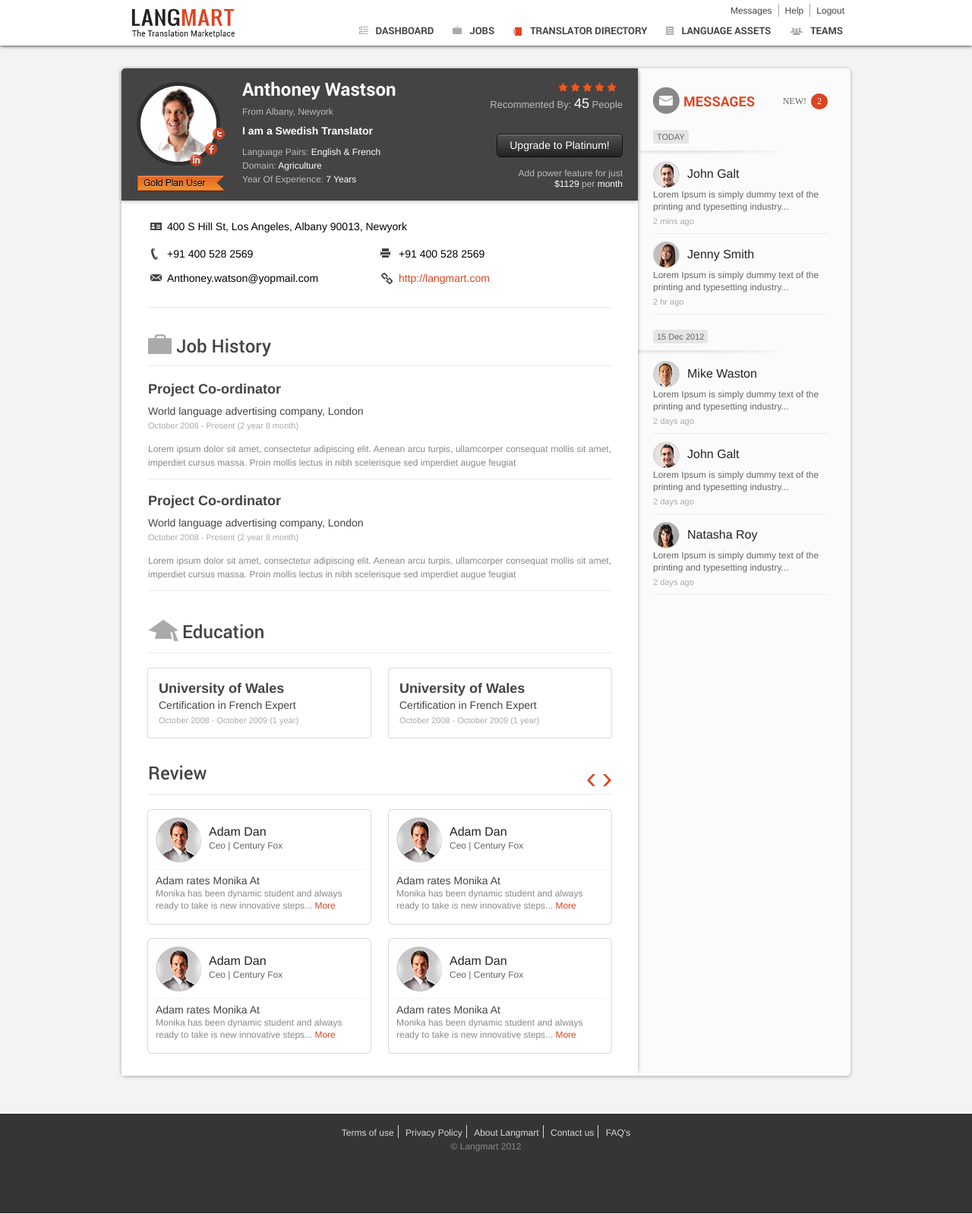
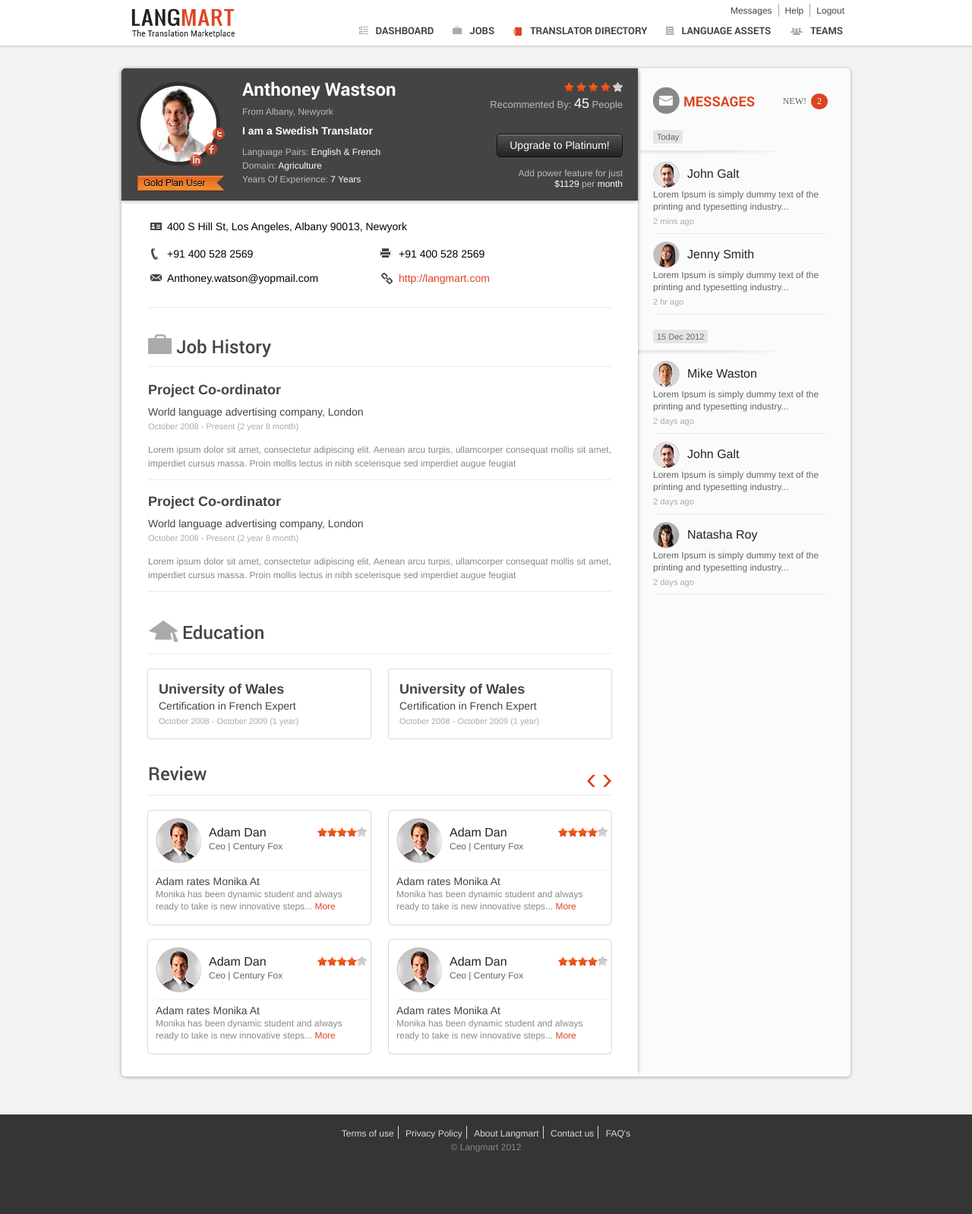
Before and after one commit to unmeshdusane002/unmesh_assignment, a plain HTML site: page Assignment_3/index.html in a window 1280 px wide. Shown: the whole page at 76% size. Drawn offline with Linux system fonts and the light colour scheme; a web font is replaced by a local one.

Commit message:
made some change in page

```diff
--- a/Assignment_3/css/style.css
+++ b/Assignment_3/css/style.css
@@ -43,15 +43,13 @@ body
 }
 #header{
 	background-color: #fff;
-	box-shadow:0px 0px 5px #000;
+	box-shadow:0px 2px 2px 0px #d7d7d7;
 	margin-bottom: 30px;
 }
 .headerContainer
 {
 	margin:0px auto;
 	width: 960px;
-	background: #fff;
-
 }
 a.headerLogo
 {
@@ -70,8 +68,7 @@ a.headerLogo
 }
 .headerRight .headerTop
 {
-	margin-top: 5px;
-	margin-bottom: 6px;
+	margin:5px 0px 6px 0px;
 	float: right;
 }
 
@@ -197,12 +194,9 @@ a.headerLogo
 	margin: 0px auto;
 	width: 960px;
 	background-color: #fbfbfb;
-
-	/*box-shadow: 0px 0px 5px #d5d5d5;*/
 	box-shadow: 0px 1px 5px 0px rgba(0,0,0,0.3);
 	border-radius: 5px;
 	margin-bottom: 50px;
-
 }
 .contentLeft
 {
@@ -210,6 +204,7 @@ a.headerLogo
 	float: left;
 	background-color: #fff;
 	box-shadow: 5px 0 5px -5px rgba(0,0,0,0.3);;
+	border-bottom-left-radius:5px;
 /*box-shadow: 0px 1px 5px 0px rgba(0,0,0,0.3);*/
 }
 
@@ -292,6 +287,7 @@ a.headerLogo
 .contentLeftTopMiddle
 {
 	float: left;
+	font-family: Helvetica;
 }
 .contentLeftTopMiddle h1
 {
@@ -305,8 +301,7 @@ a.headerLogo
 {
 	font-size: 12px;
 	line-height: 20px;
-	font-family: Helvetica;
-	font-weight: lighter;
+
 	color: #bbbbbb;
 	display: block;
 	margin-bottom: 5px;
@@ -315,7 +310,7 @@ a.headerLogo
 {
 	font-size: 14px;
 	line-height: 20px;
-	font-family: Helvetica;
+
 	font-weight: bold;
 	color: #fff;
 	display: block;
@@ -323,7 +318,6 @@ a.headerLogo
 }
 .contentLeftTopMiddle ul
 {
-	font-family: Helvetica;
 	font-size: 12px;
 	line-height: 18px;
 	color: #bbbbbb;
@@ -337,34 +331,31 @@ a.headerLogo
 {
 	float: right;
 	font-family: Helvetica;
-	margin:0px 0px 0px 0px;
 }
 /**** css for star rating **********/
 .contentLeftTopRight .userRating
 {
-	width: 80px;
-	margin:0px 5px 7px 0px;
+
+	margin:0px 0px 7px 0px;
 	float: right;
 	height: 13px;
 	position: relative;
-	background: url("../images/ratingFront.png") top left repeat-x;
 	background-color: #444444;
 }
 .contentLeftTopRight .userRating li
 {
 	float: left;
+	background: url("../images/ratingstar.png") top left no-repeat;
+	width: 13px;
+	height: 13px;
+	margin-right: 3px;
 }
-.contentLeftTopRight .userRating li  a
+.contentLeftTopRight .userRating li.five
 {
-	display: block;
-	width: 16px;
-	height: 13px;
-	position: absolute;
+	background: url("../images/ratingstr-hollow.png") top left no-repeat;
+	margin-right: 0px;
 }
-.contentLeftTopRight .userRating li  a:hover
-{
 
-}
 
 /***********************************/
 .contentLeftTopRight img
@@ -404,6 +395,10 @@ a.headerLogo
 	color: #fff;
 	margin-bottom: 14px;
 }
+.contentLeftTopRight .upgradeBtn:hover
+{
+	box-shadow:0px 0px 5px #ea531b;
+}
 .addpower
 {
 	font-size: 12px;
@@ -442,6 +437,7 @@ a.headerLogo
 	border-bottom: 1px solid #ebebeb;
 	padding-bottom: 10px;
 	margin-bottom: 35px;
+	font-family: Helvetica;
 }
 .profileInfo .contactInfo .address
 {
@@ -502,7 +498,7 @@ a.headerLogo
 {
 	font-size: 24px;
 	display: block;
-	line-height: 31px;
+	line-height: 32px;
 	font-family: roboto-med;
 	background-image: url("../images/31X26-jobs.png");
 	background-repeat: no-repeat;
@@ -555,6 +551,7 @@ a.headerLogo
 .education
 {
 	margin:0px 0px 8px 0px;
+	font-family: Helvetica;
 }
 .education .heading
 {
@@ -745,7 +742,28 @@ a.headerLogo
 {
 	color: #dd4422;
 }
+.reviewProfileTop .reviewProfileRating
+{
+	float: right;
+	margin-top: 12px;
+}
+.reviewProfileTop .reviewProfileRating  li
+{
+	width: 13px;
+	height: 13px;
+	background-image: url("../images/ratingstar.png");
+	background-repeat: no-repeat;
+	float: left;
+	margin: 0px;
+	padding: 0px;
+	box-shadow: none;
+}
 
+.reviewProfileTop .reviewProfileRating  .five
+{
+	background-image: url("../images/ratingstr-hollow.png");
+	background-repeat: no-repeat;
+}
 /************** footer ****************/
 #footer
 {
@@ -767,7 +785,6 @@ a.headerLogo
 
 #footer .footerWrapper ul li
 {
-
 	float: none;
 	display: inline;
 	padding:0px 5px 0px 5px;
@@ -790,6 +807,10 @@ a.headerLogo
 	line-height: 12px;
 	font-family: Helvetica;
 	color: #d9d9d9;
+}
+#footer .footerWrapper ul li a:hover
+{
+	color: #dd4422;
 }
 #footer .footerWrapper ul li.clr
 {
@@ -921,7 +942,7 @@ a.headerLogo
 	display: block;
 }
 
-.date span
+.date
 {
 	margin-left: 20px;
 	border-radius: 3px;
--- a/Assignment_3/index.html
+++ b/Assignment_3/index.html
@@ -52,22 +52,23 @@
 						<ul>
 							<li>Language Pairs: <span>English &amp; French</span></li>
 							<li>Domain: <span>Agriculture</span></li>
-							<li>Year Of Experience: <span>7 Years</span></li>
+							<li>Years Of Experience: <span>7 Years</span></li>
 						</ul>
 					</div>
 
 					<div class="contentLeftTopRight">
 						<ul class="userRating">
-							<li><a href="#" class="one"></a></li>
-							<li><a href="#" class="two"></a></li>
-							<li><a href="#" class="three"></a></li>
-							<li><a href="#" class="four"></a></li>
-							<li><a href="#" class="five"></a></li>
+							<li class="one"></li>
+							<li class="two"></li>
+							<li class="three"></li>
+							<li class="four"></li>
+							<li class="five"></li>
 						</ul>
 						<!-- <img src="images/stars.png" alt="rating" />-->
 						<div class="clr"></div>
 						<div class="recommendation">Recommented By: <span>45</span> People</div>
 						<a href="#" class="upgradeBtn">Upgrade to Platinum!</a>
+						<div class="clr"></div>
 						<div class="addpower">Add power feature for just<br /><span>$1129</span> per <span>month</span></div>
 						<div class="clr"></div>
 					</div>
@@ -137,6 +138,13 @@
 										<div class="clr"></div>
 										<span>Ceo | Century Fox</span>
 									</div>
+									<ul class="reviewProfileRating">
+										<li class="star one"></li>
+										<li class="star two"></li>
+										<li class="star three"></li>
+										<li class="star four"></li>
+										<li class="star five"></li>
+									</ul>
 									<div class="clr"></div>
 								</div>
 								<div class="reviewProfileBottom">
@@ -152,6 +160,13 @@
 										<div class="clr"></div>
 										<span>Ceo | Century Fox</span>
 									</div>
+									<ul class="reviewProfileRating">
+										<li class="star one"></li>
+										<li class="star two"></li>
+										<li class="star three"></li>
+										<li class="star four"></li>
+										<li class="star five"></li>
+									</ul>
 									<div class="clr"></div>
 								</div>
 								<div class="reviewProfileBottom">
@@ -167,6 +182,13 @@
 										<div class="clr"></div>
 										<span>Ceo | Century Fox</span>
 									</div>
+									<ul class="reviewProfileRating">
+										<li class="star one"></li>
+										<li class="star two"></li>
+										<li class="star three"></li>
+										<li class="star four"></li>
+										<li class="star five"></li>
+									</ul>
 									<div class="clr"></div>
 								</div>
 								<div class="reviewProfileBottom">
@@ -182,6 +204,13 @@
 										<div class="clr"></div>
 										<span>Ceo | Century Fox</span>
 									</div>
+									<ul class="reviewProfileRating">
+										<li class="star one"></li>
+										<li class="star two"></li>
+										<li class="star three"></li>
+										<li class="star four"></li>
+										<li class="star five"></li>
+									</ul>
 									<div class="clr"></div>
 								</div>
 								<div class="reviewProfileBottom">
@@ -208,11 +237,10 @@
 
 				<div class="dayMessage">
 					<div class="dayMessageTop">
-						<div class="date">
-							<span>TODAY</span>
-						</div>
+						<span class="date">Today</span>
 						<div class="clr"></div>
 						<img src="images/seperator.png" alt=""/>
+						<div class="clr"></div>
 					</div>
 					<ul>
 						<li>
@@ -232,9 +260,7 @@
 
 				<div class="dayMessage">
 					<div class="dayMessageTop">
-						<div class="date">
-							<span>15 Dec 2012</span>
-						</div>
+						<span class="date">15 Dec 2012</span>
 						<div class="clr"></div>
 						<img src="images/seperator.png" alt=""/>
 					</div>
```
Also changed, not shown: Assignment_3/images/ratingstar.png (added), Assignment_3/images/ratingstr-hollow.png (added).
